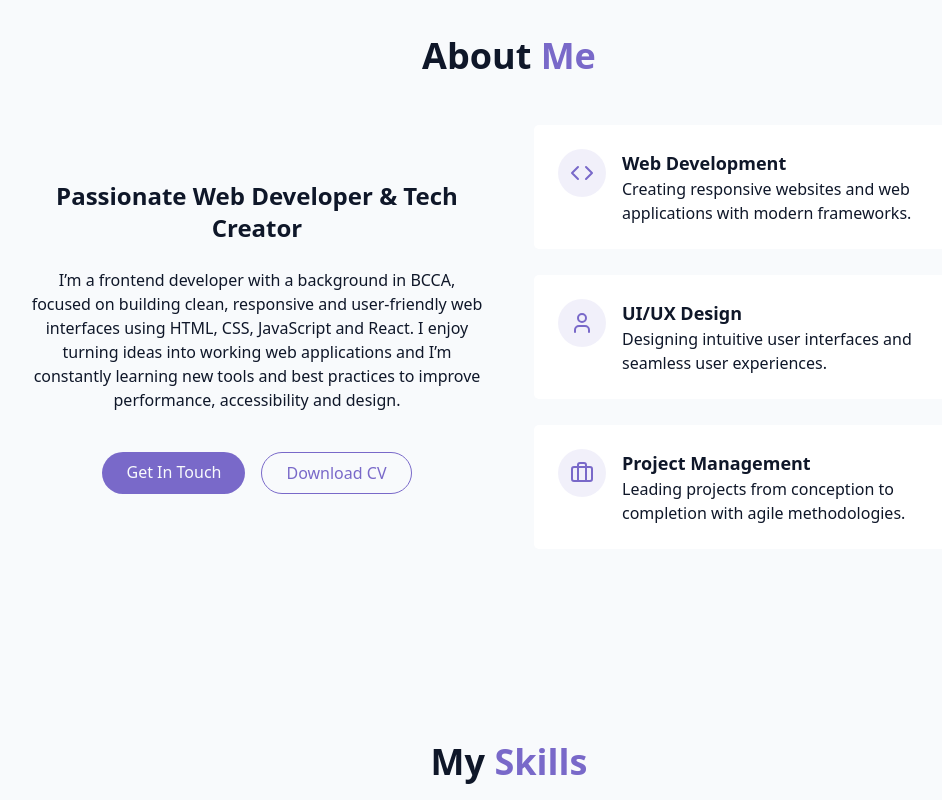
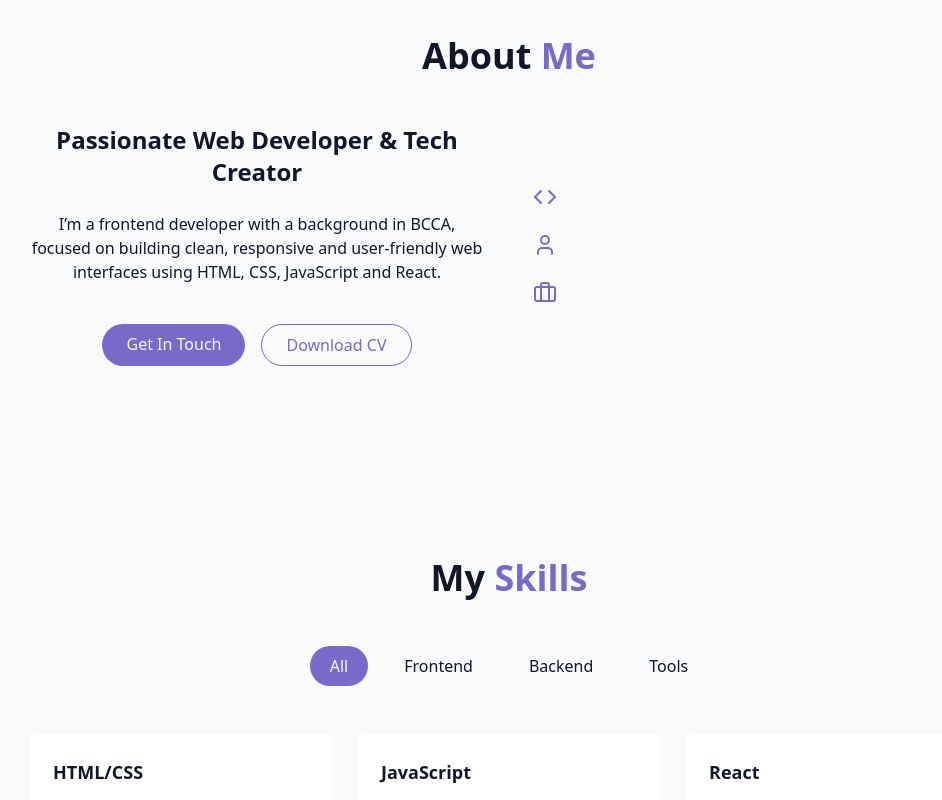
Before and after one commit to parthbarabde2704/Parth-Portfolio, a React (Vite) app: page / in a window 1280 px wide. Shown: the part 860-1660 px from the top of the page, without its empty margins (131-1073 px from the left). Built offline with nearby package versions, Linux system fonts and the light colour scheme.

Commit message:
Remove resume import and use public PDF

```diff
--- a/src/components/AboutSection.jsx
+++ b/src/components/AboutSection.jsx
@@ -1,5 +1,4 @@
 import { Briefcase, Code, User } from "lucide-react";
-import ResumePDF from "@/assets/Parth.pdf";
 
 export const AboutSection = () => {
   return (
@@ -18,9 +17,7 @@ export const AboutSection = () => {
             <p className="text-muted-foreground">
               I’m a frontend developer with a background in BCCA, focused on
               building clean, responsive and user-friendly web interfaces using
-              HTML, CSS, JavaScript and React. I enjoy turning ideas into working
-              web applications and I’m constantly learning new tools and best
-              practices to improve performance, accessibility and design.
+              HTML, CSS, JavaScript and React.
             </p>
 
             <div className="flex flex-col sm:flex-row gap-4 pt-4 justify-center">
@@ -28,7 +25,6 @@ export const AboutSection = () => {
                 Get In Touch
               </a>
 
-              {/* UPDATED RESUME DOWNLOAD BUTTON */}
               <a
                 href="/Parth.pdf"
                 download
@@ -40,51 +36,9 @@ export const AboutSection = () => {
           </div>
 
           <div className="grid grid-cols-1 gap-6">
-            <div className="gradient-border p-6 card-hover">
-              <div className="flex items-start gap-4">
-                <div className="p-3 rounded-full bg-primary/10">
             <Code className="h-6 w-6 text-primary" />
-                </div>
-                <div className="text-left">
-                  <h4 className="font-semibold text-lg"> Web Development</h4>
-                  <p className="text-muted-foreground">
-                    Creating responsive websites and web applications with modern
-                    frameworks.
-                  </p>
-                </div>
-              </div>
-            </div>
-
-            <div className="gradient-border p-6 card-hover">
-              <div className="flex items-start gap-4">
-                <div className="p-3 rounded-full bg-primary/10">
             <User className="h-6 w-6 text-primary" />
-                </div>
-                <div className="text-left">
-                  <h4 className="font-semibold text-lg">UI/UX Design</h4>
-                  <p className="text-muted-foreground">
-                    Designing intuitive user interfaces and seamless user
-                    experiences.
-                  </p>
-                </div>
-              </div>
-            </div>
-
-            <div className="gradient-border p-6 card-hover">
-              <div className="flex items-start gap-4">
-                <div className="p-3 rounded-full bg-primary/10">
             <Briefcase className="h-6 w-6 text-primary" />
-                </div>
-
-                <div className="text-left">
-                  <h4 className="font-semibold text-lg">Project Management</h4>
-                  <p className="text-muted-foreground">
-                    Leading projects from conception to completion with agile
-                    methodologies.
-                  </p>
-                </div>
-              </div>
-            </div>
           </div>
         </div>
       </div>
```
Also changed, not shown: 1 other file (tests, documents, lock files or other folders). Lines whose indentation alone changed are shown as unchanged.
